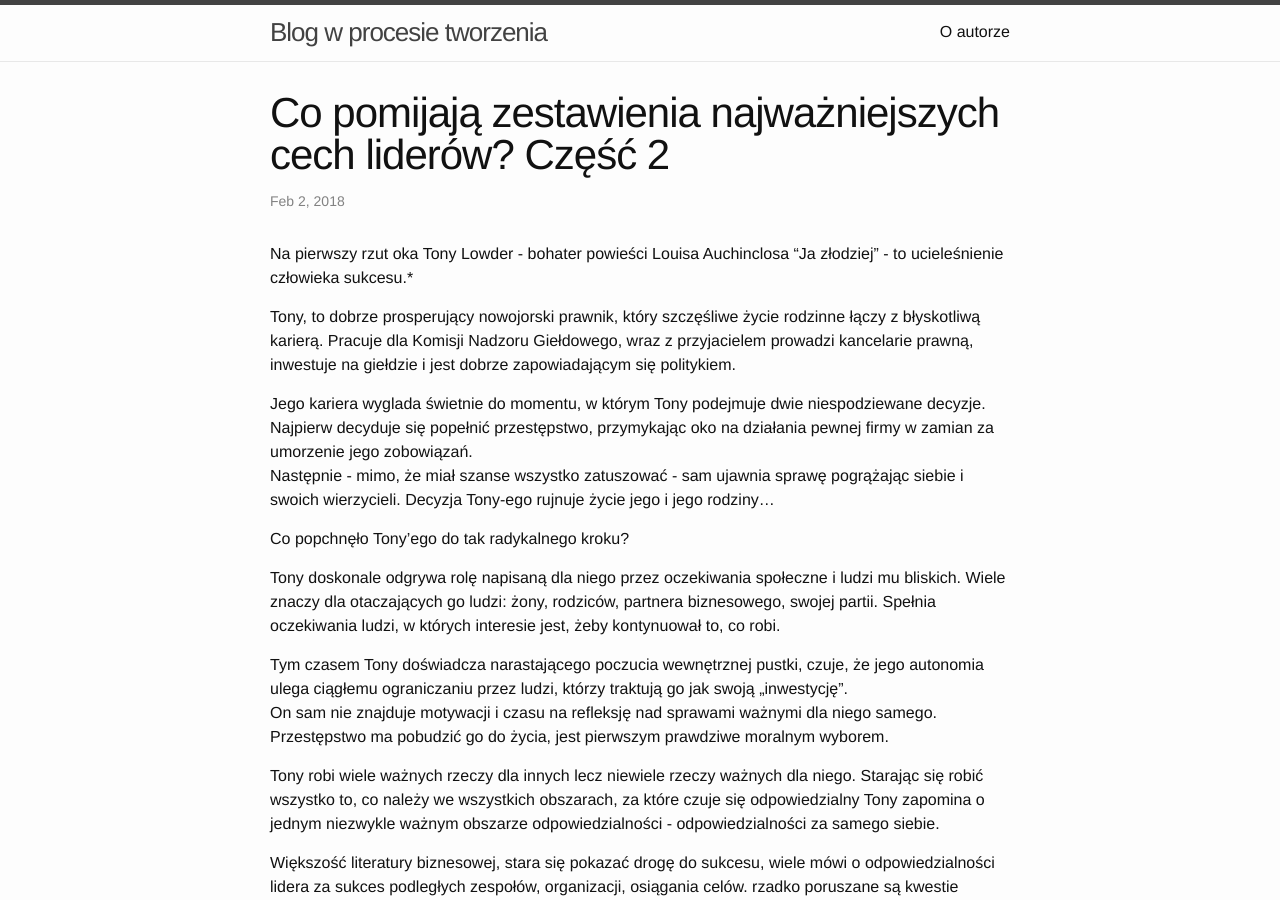
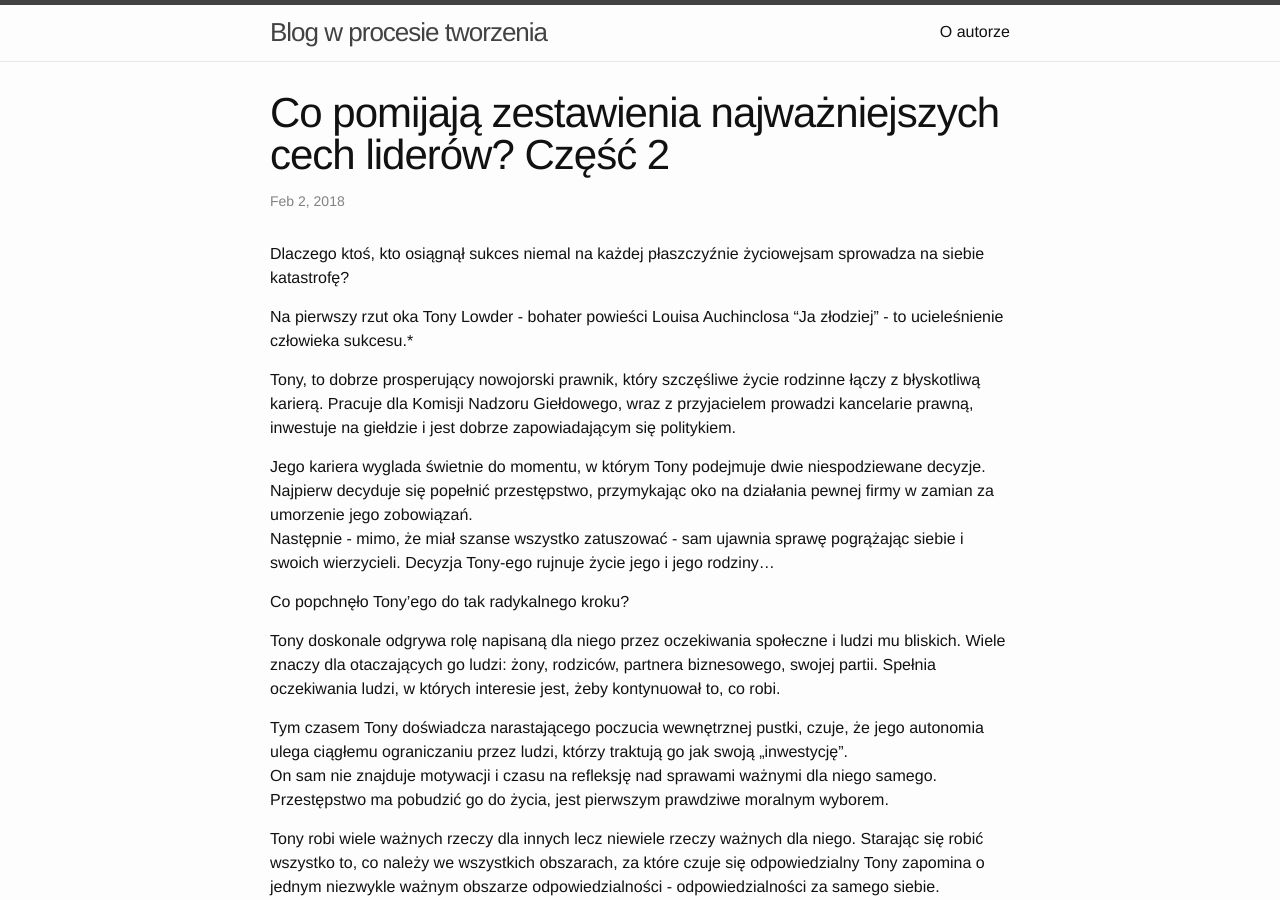
Before and after one commit to kazmiermik/kazmiermik.github.io, a Jekyll site: the page built from _posts/2018-02-02-Co-pomijają-zestawienia-najważniejszych-cech-liderów-Część2.md, in a window 1280 px wide and 900 px high. Built offline with Jekyll 4.4.1, drawn with Linux system fonts in a browser that asks for light colours; comment, search, counter and statistics services are not loaded.

Commit message:
Update 2018-02-02-Co-pomijają-zestawienia-najważniejszych-cech-liderów-Część2.md

```diff
--- a/_posts/2018-02-02-Co-pomijają-zestawienia-najważniejszych-cech-liderów-Część2.md
+++ b/_posts/2018-02-02-Co-pomijają-zestawienia-najważniejszych-cech-liderów-Część2.md
@@ -2,6 +2,10 @@
 published: true
 title: Co pomijają zestawienia najważniejszych cech liderów? Część 2
 ---
+Dlaczego ktoś, kto osiągnął sukces niemal na każdej płaszczyźnie życiowejsam sprowadza na siebie katastrofę?
+
+<!--more-->
+
 Na pierwszy rzut oka Tony Lowder - bohater powieści Louisa Auchinclosa "Ja złodziej" - to ucieleśnienie człowieka sukcesu.*
 
 Tony, to dobrze prosperujący nowojorski prawnik, który szczęśliwe życie rodzinne łączy z błyskotliwą karierą.
```
